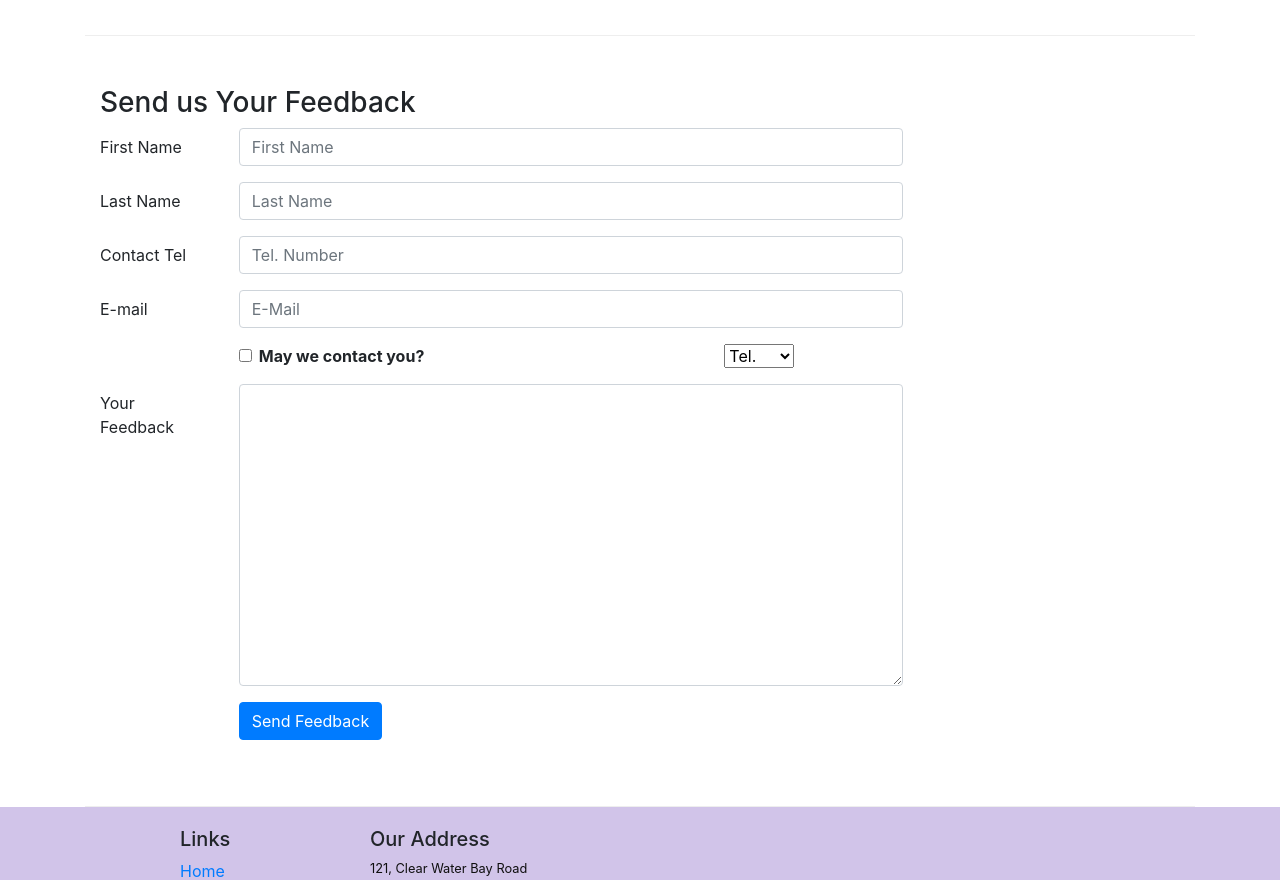
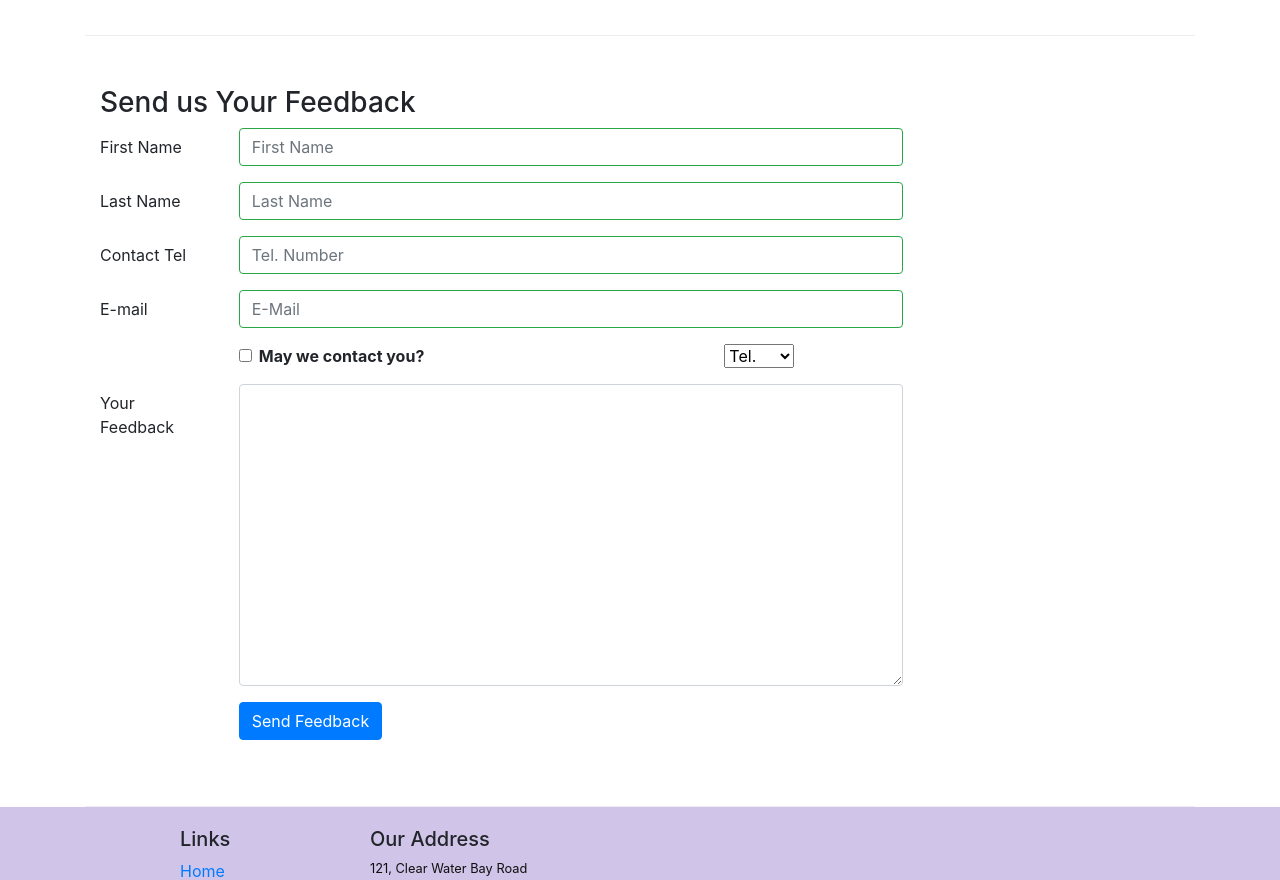
Before and after one commit to DereviankoYaroslav/confusioReact, a React (Create React App) app: page /contactus in a window 1280 px wide. Shown: the part 840-1720 px from the top of the page. Built offline with nearby package versions, Linux system fonts and the light colour scheme.

Commit message:
Controlled Form Validation

```diff
--- a/src/components/ContactComponent.js
+++ b/src/components/ContactComponent.js
@@ -1,5 +1,5 @@
 import React, {Component} from 'react';
-import {Breadcrumb, BreadcrumbItem, Button, Form, FormGroup, Label, Input, Col} from "reactstrap";
+import {Breadcrumb, BreadcrumbItem, Button, Form, FormGroup, Label, Input, Col, Row, FormFeedback} from "reactstrap";
 import {Link} from 'react-router-dom';
 
 class Contact extends Component {
@@ -14,10 +14,17 @@
             email:'',
             agree: false,
             contactType: 'Tel.',
-            message: ''
+            message: '',
+            touched: {
+                firstname: false,
+                lastname: false,
+                telnum: false,
+                email: false
+            }
         }
         this.handleSubmit = this.handleSubmit.bind(this);
         this.handleInputChange = this.handleInputChange.bind(this);
+        this.handleBlur = this.handleBlur.bind(this);
     }
 
     handleInputChange(event){
@@ -36,7 +43,43 @@
         event.preventDefault();
     }
 
+    handleBlur = (field) => (evt) => {
+        this.setState({
+            touched: {...this.state.touched, [field]:true}
+        });
+    }
+
+    validate(firstname, lastname, telnum, email){
+        const errors = {
+            firstname: '',
+            lastname:'',
+            telnum:'',
+            email:'',
+        };
+
+        if (this.state.touched.firstname && firstname.length < 3)
+            errors.firstname = 'First Name should be >= 3 characters';
+        else if (this.state.touched.firstname && firstname.length > 10)
+            errors.firstname = 'First Name should be <= 10 characters';
+
+        if (this.state.touched.lastname && lastname.length < 3)
+            errors.lastname = 'Last Name should be >= 3 characters';
+        else if (this.state.touched.lastname && lastname.length > 10)
+            errors.lastname = 'Last Name should be <= 10 characters';
+
+        const reg = /^\d+$/;
+        if (this.state.touched.telnum && !reg.test(telnum))
+            errors.telnum = 'Tel. Number should contain only numbers';
+
+        if(this.state.touched.email && email.split('').filter(x => x === '@').length !== 1)
+            errors.email = 'Email should contain a @';
+
+        return errors;
+    }
+
     render () {
+        const errors = this.validate(this.state.firstname, this.state.lastname, this.state.telnum, this.state.email);
+        console.log(errors);
         return(
             <div className="container">
                 <div className="row">
@@ -84,25 +127,41 @@
                             <FormGroup row>
                                 <Label htmlFor='firstname' md={2}>First Name</Label>
                                 <Col md={10}>
-                                    <Input type='text' id='firstname' name='firstname' placeholder='First Name' value={this.state.firstname} onChange={this.handleInputChange}></Input>
+                                    <Input type='text' id='firstname' name='firstname' placeholder='First Name' value={this.state.firstname}
+                                    valid={errors.firstname ===''}
+                                    invalid={errors.firstname !==''}
+                                    onChange={this.handleInputChange} onBlur={this.handleBlur('firstname')}></Input>
+                                    <FormFeedback>{errors.firstname}</FormFeedback>
                                 </Col>
                             </FormGroup>
                             <FormGroup row>
                                 <Label htmlFor='lastname' md={2}>Last Name</Label>
                                 <Col md={10}>
-                                    <Input type='text' id='lastname' name='lastname' placeholder='Last Name' value={this.state.lastname} onChange={this.handleInputChange}></Input>
+                                    <Input type='text' id='lastname' name='lastname' placeholder='Last Name' value={this.state.lastname}
+                                    valid={errors.lastname ===''}
+                                    invalid={errors.lastname !==''}
+                                    onChange={this.handleInputChange} onBlur={this.handleBlur('lastname')}></Input>
+                                    <FormFeedback>{errors.lastname}</FormFeedback>
                                 </Col>
                             </FormGroup>
                             <FormGroup row>
                                 <Label htmlFor='telnum' md={2}>Contact Tel</Label>
                                 <Col md={10}>
-                                    <Input type='tel' id='telnum' name='telnum' placeholder='Tel. Number' value={this.state.telnum} onChange={this.handleInputChange}></Input>
+                                    <Input type='tel' id='telnum' name='telnum' placeholder='Tel. Number' value={this.state.telnum}
+                                    valid={errors.telnum ===''}
+                                    invalid={errors.telnum !==''}
+                                    onChange={this.handleInputChange} onBlur={this.handleBlur('telnum')}></Input>
+                                    <FormFeedback>{errors.telnum}</FormFeedback>
                                 </Col>
                             </FormGroup>
                             <FormGroup row>
                                 <Label htmlFor='email' md={2}>E-mail</Label>
                                 <Col md={10}>
-                                    <Input type='email' id='email' name='email' placeholder='E-Mail' value={this.state.email} onChange={this.handleInputChange}></Input>
+                                    <Input type='email' id='email' name='email' placeholder='E-Mail' value={this.state.email}
+                                    valid={errors.email ===''}
+                                    invalid={errors.email !==''}
+                                    onChange={this.handleInputChange} onBlur={this.handleBlur('email')}></Input>
+                                    <FormFeedback>{errors.email}</FormFeedback>
                                 </Col>
                             </FormGroup>
                             <FormGroup row>
```
